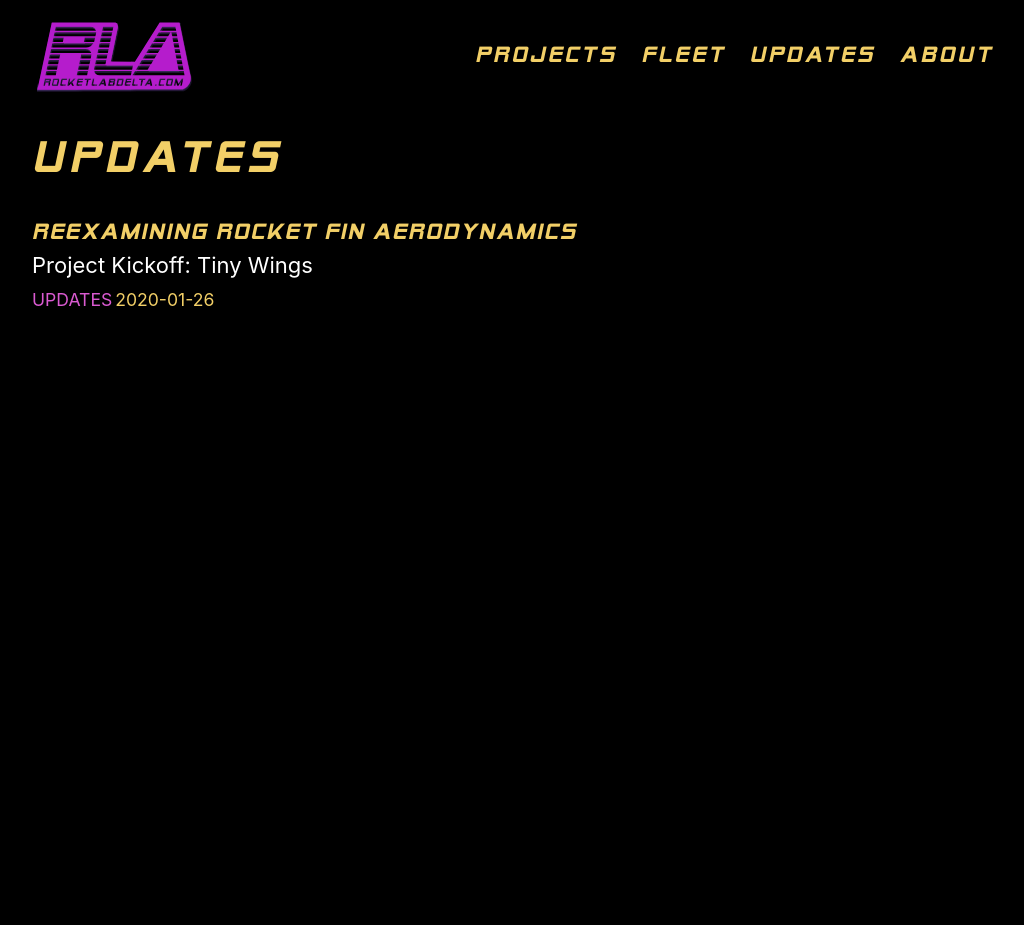
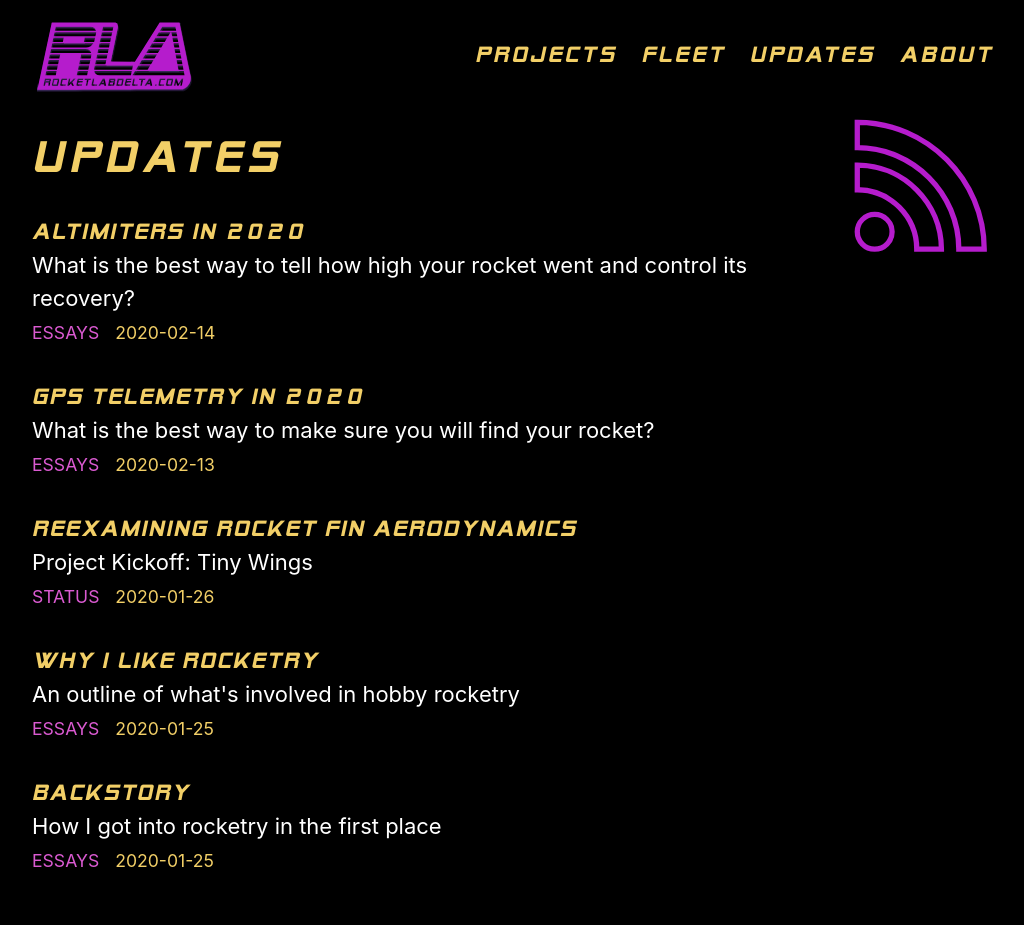
Before and after one commit to rocketlabdelta/rocketlabdelta.com, a Jekyll site: the page built from updates.html, in a window 1280 px wide. Shown: the whole page, without its empty margins (124-1148 px from the left). Built offline with Jekyll 4.4.1, drawn with Linux system fonts in a browser that asks for light colours; before the commit the page ends 900 px from its top, so only the background shows below that.

Commit message:
Updating page categories

```diff
--- a/_category/updates.md
+++ /dev/null
@@ -1,5 +0,0 @@
----
-title:     Updates
-tag:       updates
-permalink: /updates/
----
--- a/_posts/2020-01-26-tiny-wings-kickoff.md
+++ b/_posts/2020-01-26-tiny-wings-kickoff.md
@@ -2,7 +2,7 @@
 title:       "Reexamining Rocket Fin Aerodynamics"
 description: "Project Kickoff: Tiny Wings"
 date:        2020-01-26 10:28 -0500
-categories:  updates
+categories:  status
 ---
 
 The [Tiny Wings][1] project will determine the fin design for my second[^1] HPR Level 1 certification launch vehicle.
```
Also changed, not shown: _category/notes.md (added, +5 -0 lines), _category/status.md (added, +5 -0 lines).
